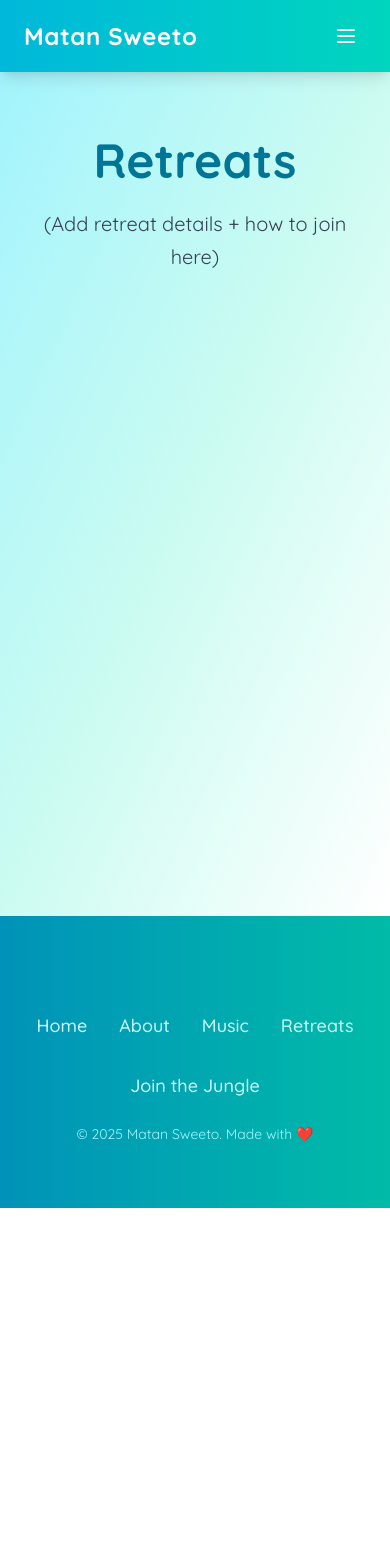
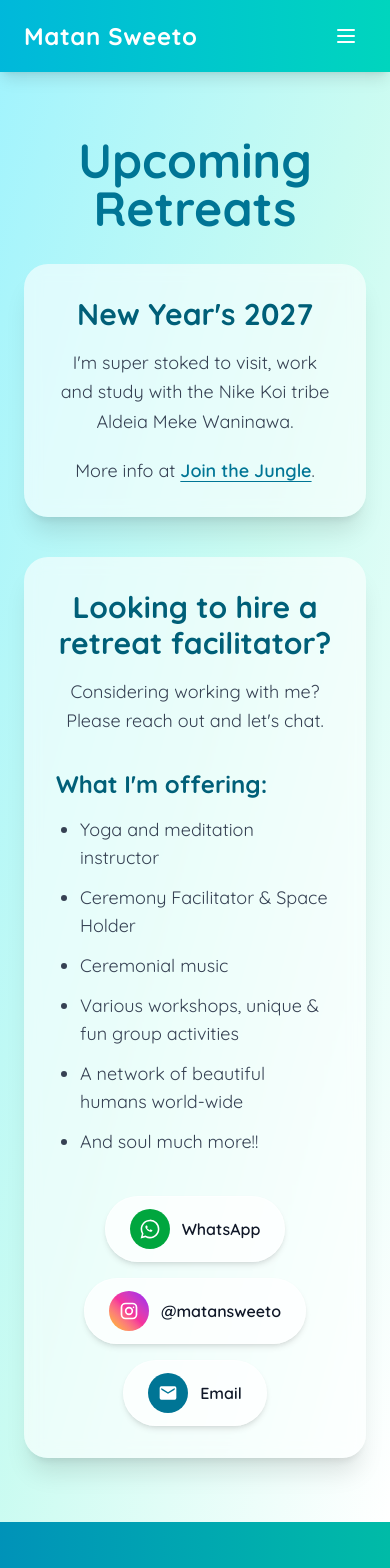
Before and after one commit to matanglahav/matansweeto, a Next.js app: page /retreats in a window 390 px wide. Shown: the top 1568 px of the page. Before the commit the page ends 1208 px from the top, so only its background shows below. Built offline with nearby package versions, Linux system fonts and the light colour scheme.

Commit message:
about and retreat

```diff
--- a/src/app/about/page.tsx
+++ b/src/app/about/page.tsx
@@ -1,16 +1,56 @@
+import Link from "next/link";
+
 export default function AboutPage() {
   return (
     <main className="flex flex-col items-center bg-gradient-to-br from-cyan-200 via-teal-100 to-white min-h-screen py-16 px-6">
       <div className="max-w-4xl mx-auto text-center">
         <h1
-          className="text-5xl md:text-6xl font-extrabold text-cyan-700 mb-6"
+          className="text-5xl md:text-6xl font-extrabold text-cyan-700 mb-8"
           style={{ fontFamily: "'Montserrat', Quicksand, sans-serif" }}
         >
           About
         </h1>
-        <p className="text-xl text-gray-700 max-w-3xl mx-auto leading-relaxed">
-          (Add your About text here)
-        </p>
+
+        <div className="text-xl text-gray-700 max-w-3xl mx-auto leading-relaxed space-y-6">
+          <p>I’m Matan.</p>
+
+          <p>
+            I’m stepping into my thirties with a lot of reverence for this
+            precious life, all living beings, and living in peace, love and
+            prosperity.
+          </p>
+
+          <p>
+            I’m focusing my energy on creating and learning music—creating
+            original songs, collaborating with friends, and learning special
+            songs from the Amazon jungle.
+          </p>
+
+          <p>I’m a 500 hr Vinyasa &amp; Ashtanga yoga teacher.</p>
+
+          <p>
+            I’m guiding groups to the Amazon jungle (stay tuned for New Year’s
+            2027).
+          </p>
+
+          <p>
+            I’m hosting events, music concerts and medicine ceremonies
+            worldwide.
+          </p>
+
+          <p>I appreciate your presence and time here.</p>
+
+          <p>
+            I invite you to tune in to my{" "}
+            <Link
+              href="/music"
+              className="font-semibold text-cyan-700 underline underline-offset-4 hover:text-cyan-800 transition-colors"
+            >
+              music
+            </Link>{" "}
+            —and hopefully connect somewhere around the world one day.
+          </p>
+        </div>
       </div>
     </main>
   );
--- a/src/app/retreats/page.tsx
+++ b/src/app/retreats/page.tsx
@@ -1,16 +1,148 @@
+import Link from "next/link";
+
+function IconWhatsApp(props: React.SVGProps<SVGSVGElement>) {
+  return (
+    <svg viewBox="0 0 32 32" aria-hidden="true" {...props}>
+      <path
+        fill="currentColor"
+        d="M19.11 17.53c-.27-.14-1.6-.79-1.85-.88-.25-.09-.43-.14-.61.14-.18.27-.7.88-.86 1.06-.16.18-.32.2-.59.07-.27-.14-1.15-.42-2.19-1.34-.81-.72-1.35-1.6-1.51-1.88-.16-.27-.02-.42.12-.56.12-.12.27-.32.41-.48.14-.16.18-.27.27-.45.09-.18.04-.34-.02-.48-.06-.14-.61-1.48-.84-2.03-.22-.54-.45-.47-.61-.48h-.52c-.18 0-.48.07-.73.34-.25.27-.95.93-.95 2.27s.98 2.63 1.12 2.81c.14.18 1.93 2.95 4.67 4.14.65.28 1.16.45 1.56.57.66.21 1.27.18 1.75.11.53-.08 1.6-.66 1.83-1.3.23-.64.23-1.19.16-1.3-.07-.11-.25-.18-.52-.32Z"
+      />
+      <path
+        fill="currentColor"
+        d="M26.64 5.36A14.95 14.95 0 0 0 16 1C7.73 1 1 7.73 1 16c0 2.64.7 5.2 2.02 7.45L1 31l7.74-1.97A14.93 14.93 0 0 0 16 31c8.27 0 15-6.73 15-15 0-4.01-1.56-7.79-4.36-10.64ZM16 28.5c-2.29 0-4.54-.62-6.51-1.8l-.47-.28-4.6 1.17 1.23-4.49-.3-.46A12.43 12.43 0 0 1 3.5 16C3.5 9.11 9.11 3.5 16 3.5c3.34 0 6.48 1.3 8.84 3.66A12.41 12.41 0 0 1 28.5 16c0 6.89-5.61 12.5-12.5 12.5Z"
+      />
+    </svg>
+  );
+}
+
+function IconInstagram(props: React.SVGProps<SVGSVGElement>) {
+  return (
+    <svg viewBox="0 0 24 24" aria-hidden="true" {...props}>
+      <path
+        fill="currentColor"
+        d="M7.8 2h8.4A5.8 5.8 0 0 1 22 7.8v8.4A5.8 5.8 0 0 1 16.2 22H7.8A5.8 5.8 0 0 1 2 16.2V7.8A5.8 5.8 0 0 1 7.8 2Zm0 2A3.8 3.8 0 0 0 4 7.8v8.4A3.8 3.8 0 0 0 7.8 20h8.4a3.8 3.8 0 0 0 3.8-3.8V7.8A3.8 3.8 0 0 0 16.2 4H7.8Z"
+      />
+      <path
+        fill="currentColor"
+        d="M12 7a5 5 0 1 0 0 10 5 5 0 0 0 0-10Zm0 2a3 3 0 1 1 0 6 3 3 0 0 1 0-6Z"
+      />
+      <path
+        fill="currentColor"
+        d="M17.4 6.6a1 1 0 1 0 0 2 1 1 0 0 0 0-2Z"
+      />
+    </svg>
+  );
+}
+
+function IconMail(props: React.SVGProps<SVGSVGElement>) {
+  return (
+    <svg viewBox="0 0 24 24" aria-hidden="true" {...props}>
+      <path
+        fill="currentColor"
+        d="M20 4H4a2 2 0 0 0-2 2v12a2 2 0 0 0 2 2h16a2 2 0 0 0 2-2V6a2 2 0 0 0-2-2Zm0 4-8 5L4 8V6l8 5 8-5v2Z"
+      />
+    </svg>
+  );
+}
+
 export default function RetreatsPage() {
   return (
     <main className="flex flex-col items-center bg-gradient-to-br from-cyan-200 via-teal-100 to-white min-h-screen py-16 px-6">
-      <div className="max-w-4xl mx-auto text-center">
+      <div className="max-w-5xl mx-auto text-center">
         <h1
-          className="text-5xl md:text-6xl font-extrabold text-cyan-700 mb-6"
+          className="text-5xl md:text-6xl font-extrabold text-cyan-700 mb-8"
           style={{ fontFamily: "'Montserrat', Quicksand, sans-serif" }}
         >
-          Retreats
+          Upcoming Retreats
         </h1>
-        <p className="text-xl text-gray-700 max-w-3xl mx-auto leading-relaxed">
-          (Add retreat details + how to join here)
-        </p>
+
+        {/* NEW YEARS 2027 */}
+        <section className="bg-white/60 backdrop-blur rounded-3xl shadow-xl p-8 md:p-10 mb-10">
+          <h2 className="text-3xl md:text-4xl font-extrabold text-cyan-800 mb-4">
+            New Year&apos;s 2027
+          </h2>
+
+          <p className="text-lg md:text-xl text-gray-700 leading-relaxed">
+            I&apos;m super stoked to visit, work and study with the Nike Koi
+            tribe Aldeia Meke Waninawa.
+          </p>
+
+          <p className="text-lg md:text-xl text-gray-700 leading-relaxed mt-5">
+            More info at{" "}
+            <Link
+              href="/join-the-jungle"
+              className="font-semibold text-cyan-700 underline underline-offset-4 hover:text-cyan-900 transition-colors"
+            >
+              Join the Jungle
+            </Link>
+            .
+          </p>
+        </section>
+
+        {/* HIRE / COLLAB */}
+        <section className="bg-white/60 backdrop-blur rounded-3xl shadow-xl p-8 md:p-10">
+          <h2 className="text-3xl md:text-4xl font-extrabold text-cyan-800 mb-4">
+            Looking to hire a retreat facilitator?
+          </h2>
+
+          <p className="text-lg md:text-xl text-gray-700 leading-relaxed">
+            Considering working with me?
+            <br />
+            Please reach out and let&apos;s chat.
+          </p>
+
+          <div className="text-left max-w-2xl mx-auto mt-8">
+            <h3 className="text-2xl font-bold text-cyan-800 mb-4">
+              What I&apos;m offering:
+            </h3>
+
+            <ul className="list-disc pl-6 space-y-3 text-lg text-gray-700">
+              <li>Yoga and meditation instructor</li>
+              <li>Ceremony Facilitator &amp; Space Holder</li>
+              <li>Ceremonial music</li>
+              <li>Various workshops, unique &amp; fun group activities</li>
+              <li>A network of beautiful humans world-wide</li>
+              <li>And soul much more!!</li>
+            </ul>
+          </div>
+
+          {/* CONTACT ICON BUTTONS */}
+          <div className="mt-10 flex flex-wrap items-center justify-center gap-4">
+            <a
+              href="https://wa.me/97252660635"
+              target="_blank"
+              rel="noreferrer"
+              className="group inline-flex items-center gap-3 px-6 py-3 rounded-full bg-white/70 border border-white/60 shadow-md hover:shadow-lg hover:bg-white transition-all text-gray-900"
+            >
+              <span className="inline-flex h-10 w-10 items-center justify-center rounded-full bg-green-600 text-white">
+                <IconWhatsApp className="h-5 w-5" />
+              </span>
+              <span className="font-semibold">WhatsApp</span>
+            </a>
+
+            <a
+              href="https://instagram.com/matansweeto"
+              target="_blank"
+              rel="noreferrer"
+              className="group inline-flex items-center gap-3 px-6 py-3 rounded-full bg-white/70 border border-white/60 shadow-md hover:shadow-lg hover:bg-white transition-all text-gray-900"
+            >
+              <span className="inline-flex h-10 w-10 items-center justify-center rounded-full bg-gradient-to-tr from-yellow-400 via-pink-500 to-purple-600 text-white">
+                <IconInstagram className="h-5 w-5" />
+              </span>
+              <span className="font-semibold">@matansweeto</span>
+            </a>
+
+            <a
+              href="mailto:matansweeto@gmail.com"
+              className="group inline-flex items-center gap-3 px-6 py-3 rounded-full bg-white/70 border border-white/60 shadow-md hover:shadow-lg hover:bg-white transition-all text-gray-900"
+            >
+              <span className="inline-flex h-10 w-10 items-center justify-center rounded-full bg-cyan-700 text-white">
+                <IconMail className="h-5 w-5" />
+              </span>
+              <span className="font-semibold">Email</span>
+            </a>
+          </div>
+        </section>
       </div>
     </main>
   );
```
Also changed, not shown: 1 other file (tests, documents, lock files or other folders).
